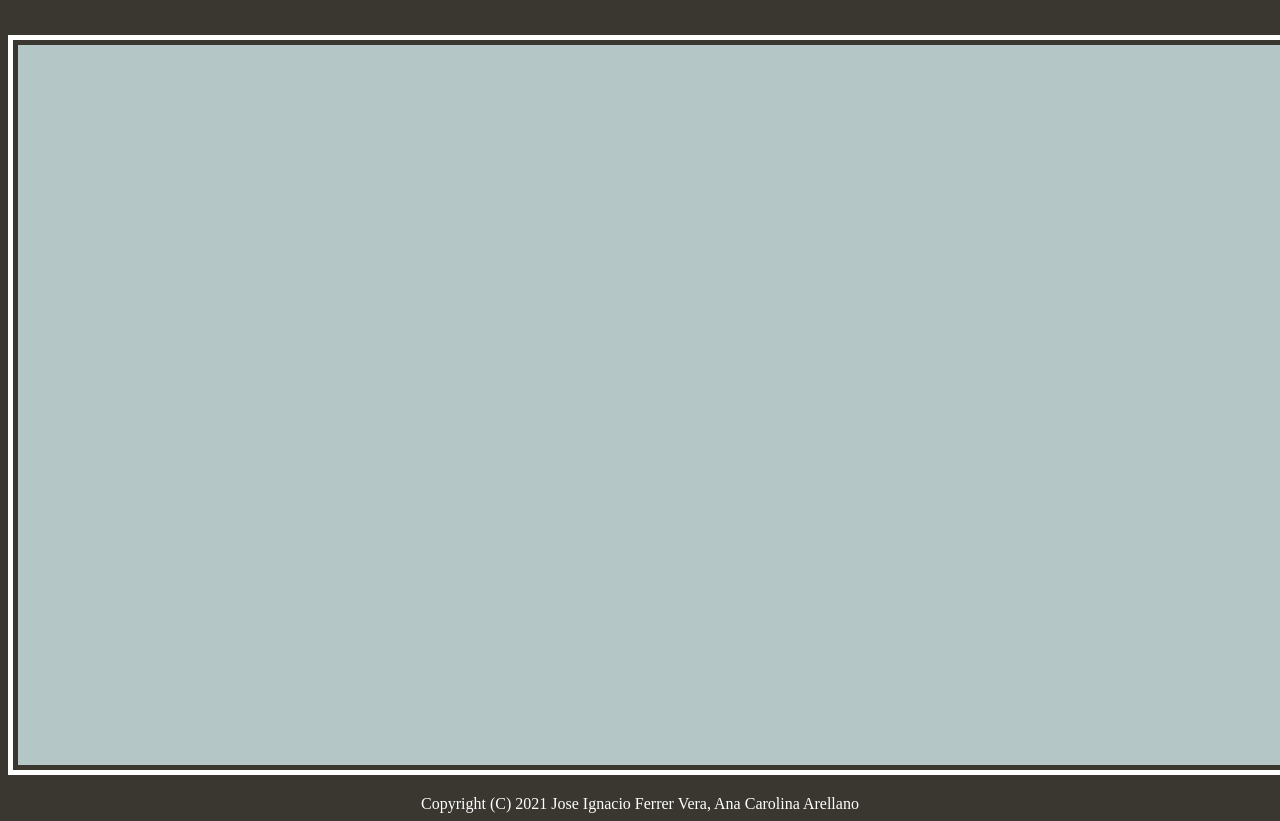
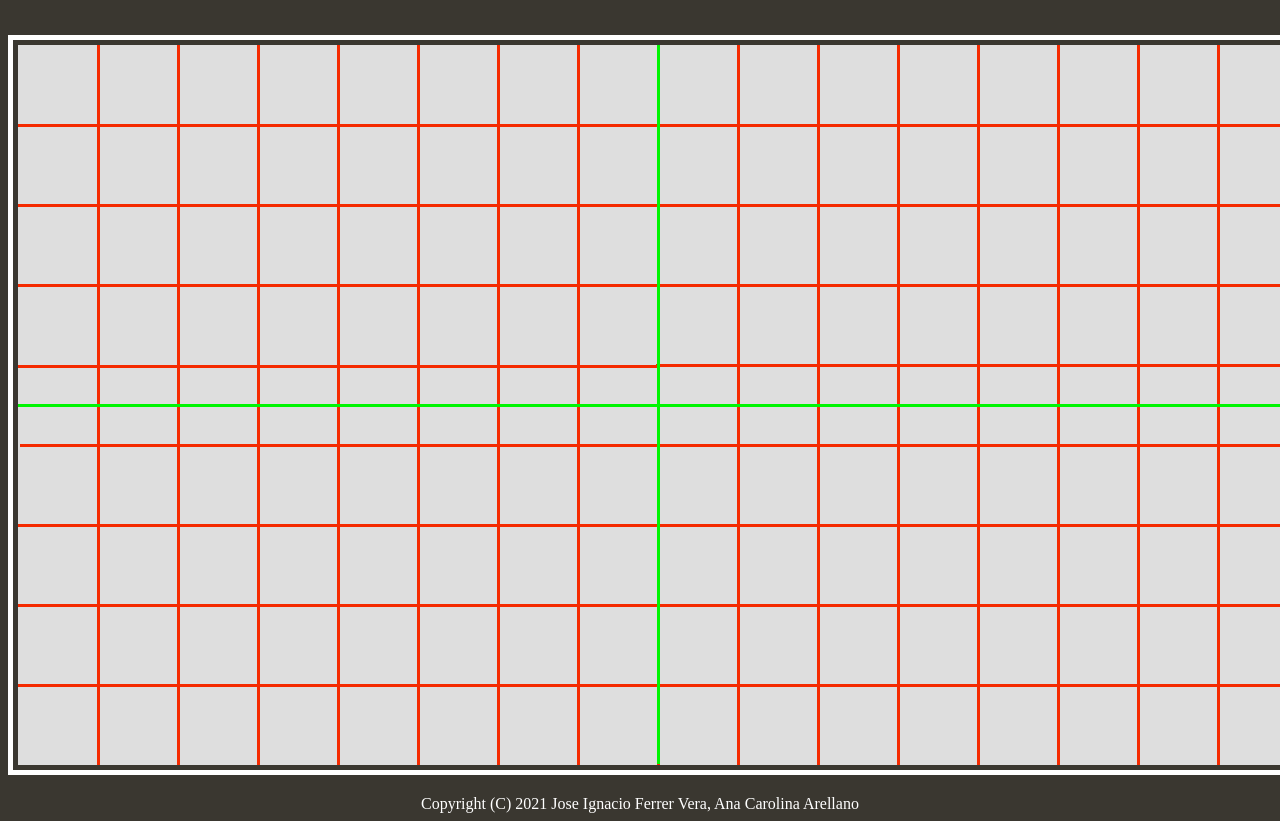
Before and after one commit to the-Humble/AngryPigs, a website with bundled scripts: page game.html in a window 1280 px wide. Shown: the part 102-923 px from the top of the page. Built offline with nearby package versions, Linux system fonts and the light colour scheme; no server answers.

Commit message:
changes in styles.css

```diff
--- a/css/styles.css
+++ b/css/styles.css
@@ -96,3 +96,17 @@
     height:25%;
     border-left: 1px dotted yellow;
 }
+.flex-center-item{
+    height: 100%;
+}
+
+.game{
+    width: 1280px;
+    height: 720px;
+    position: relative;
+    background: url("../images/background.png");
+    background-repeat: no-repeat;
+    background-size: 100% 100%;
+    padding: 0;
+    overflow: hidden;
+}
--- a/scripts/game/World.js
+++ b/scripts/game/World.js
@@ -114,7 +114,6 @@ export default class World {
         this.entityList.forEach(gameObj =>{
             gameObj.render(dt);
         })
-        this.World.render();
     }
 
     getModel() { return this.model; }
```
